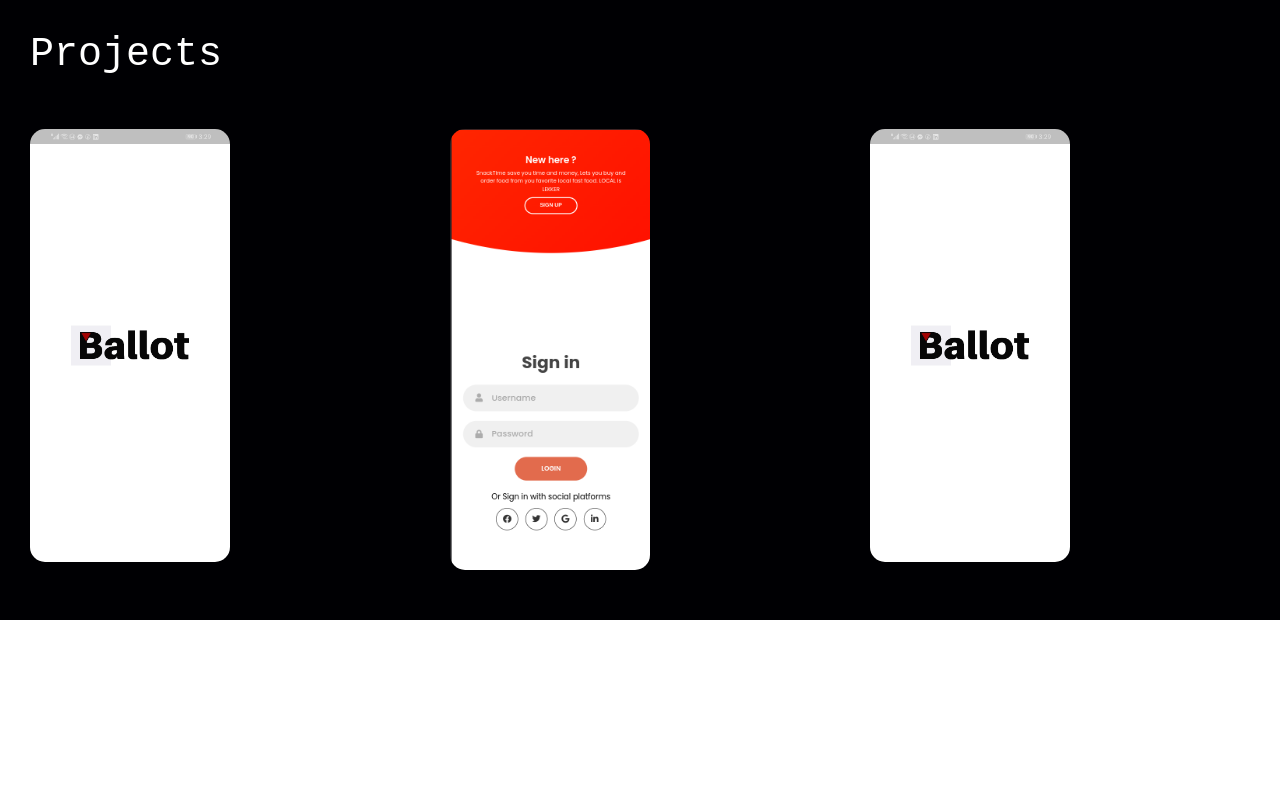
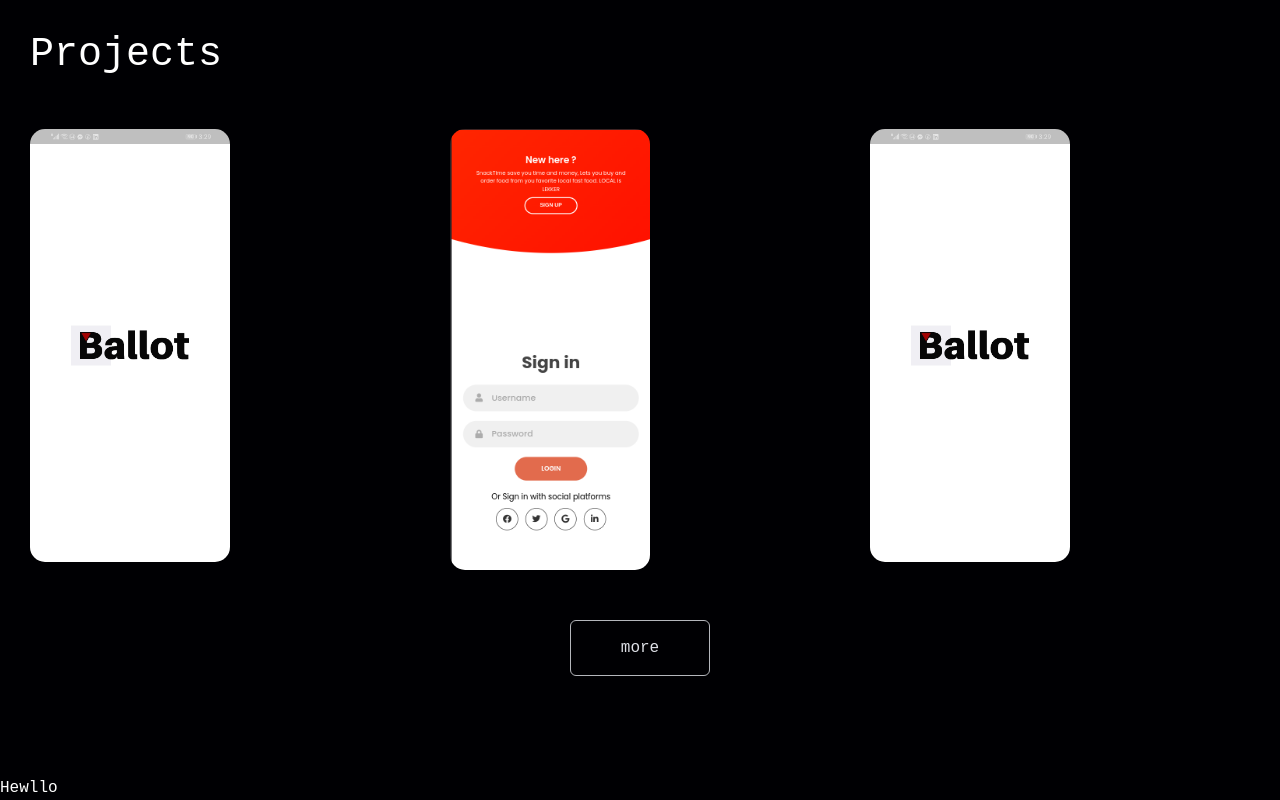
Before and after one commit to SEOKAMELA/Portfolio, a React (Create React App) app: page / in a window 1280 px wide. Shown: the part 1182-1982 px from the top of the page. Before the commit the page ends 1802 px from the top, so only its background shows below. Built offline with nearby package versions, Linux system fonts and the light colour scheme; a web font is replaced by a local one.

Commit message:
more added

```diff
--- a/src/App.js
+++ b/src/App.js
@@ -1,17 +1,19 @@
 import React from 'react';
 import './App.css';
+import Contact from './views/contact/Contact';
 import ProjectsView from './views/projects_view/Projects_view';
 import ScreenOne from './views/screen_one/Screen_one';
 import ScreenTwo from './views/screen_two/Screen_two';
-
+// import ScreenThree from './views/screen_three/Screen_three'
 
 const App = () => {
   return (
     <div className='App-body'>
       <ScreenOne />
       <ScreenTwo />
-      {/* <ScreenThree />      */}
+      {/* <ScreenThree /> */}
       <ProjectsView />
+      <Contact />
     </div>
   );
 }
--- /dev/null
+++ b/src/views/contact/Contact.jsx
@@ -0,0 +1,11 @@
+import React from 'react';
+
+const Contact = () => {
+    return (
+        <div>
+            Hewllo
+        </div>
+    );
+}
+
+export default Contact;
--- a/src/views/projects_view/Projects_view.css
+++ b/src/views/projects_view/Projects_view.css
@@ -14,7 +14,7 @@
     border-radius: 10px;
     position: relative;
     overflow: hidden;
-    transition: transform 0.5 ;
+    transition:  0.5s ;
 }
 
 .project,
@@ -30,7 +30,7 @@ img {
 
     width: 35%;
     height: 0%;
-    background: linear-gradient(rgb(0, 0, 0, 0.6), rgb(0, 1, 2));
+    background: linear-gradient(rgba(0, 0, 0, 0.6), rgb(29, 31, 36));
     border-radius: 5px;
     position: absolute;
     left: 0;
@@ -43,7 +43,7 @@ img {
     padding: 0 40px;
     text-align: center;
     font-size: 14px;
-    transition: height 0.5;
+    transition: 0.5s;
 }
 
 .layer h4{
@@ -70,3 +70,20 @@ img {
 .project:hover .layer {
     height: 100%;
 }
+
+
+.btn-seemore{
+    display: block;
+    margin: 50px auto;
+    width: fit-content;
+    border: 1px solid #b4b6bb;
+    padding: 15px 50px;
+    border-radius: 6px;
+    text-decoration: none;
+    color: #dee0e7;
+
+}
+.btn-seemore:hover {
+
+    background: #27282b;
+}
--- a/src/views/projects_view/Projects_view.jsx
+++ b/src/views/projects_view/Projects_view.jsx
@@ -48,6 +48,7 @@ const ProjectsView = () => {
             </div>
           </div>
         </div>
+        <a  className="btn-seemore" href="/#"> more </a>
       </div>
   );
 };
--- a/src/views/screen_two/Screen_two.jsx
+++ b/src/views/screen_two/Screen_two.jsx
@@ -40,7 +40,7 @@ const ScreenTwo = () => {
               className="tab-links active-link"
               onClick={() => openTab("skills")}
             >
-              Skils
+              Skills
             </p>
             <p className="tab-links " onClick={() => openTab("experince")}>
               Experience
```
Also changed, not shown: src/assets/images/Screenshot from 2022-09-13 11-58-03.png (added), src/views/contact/contact.css (added).
